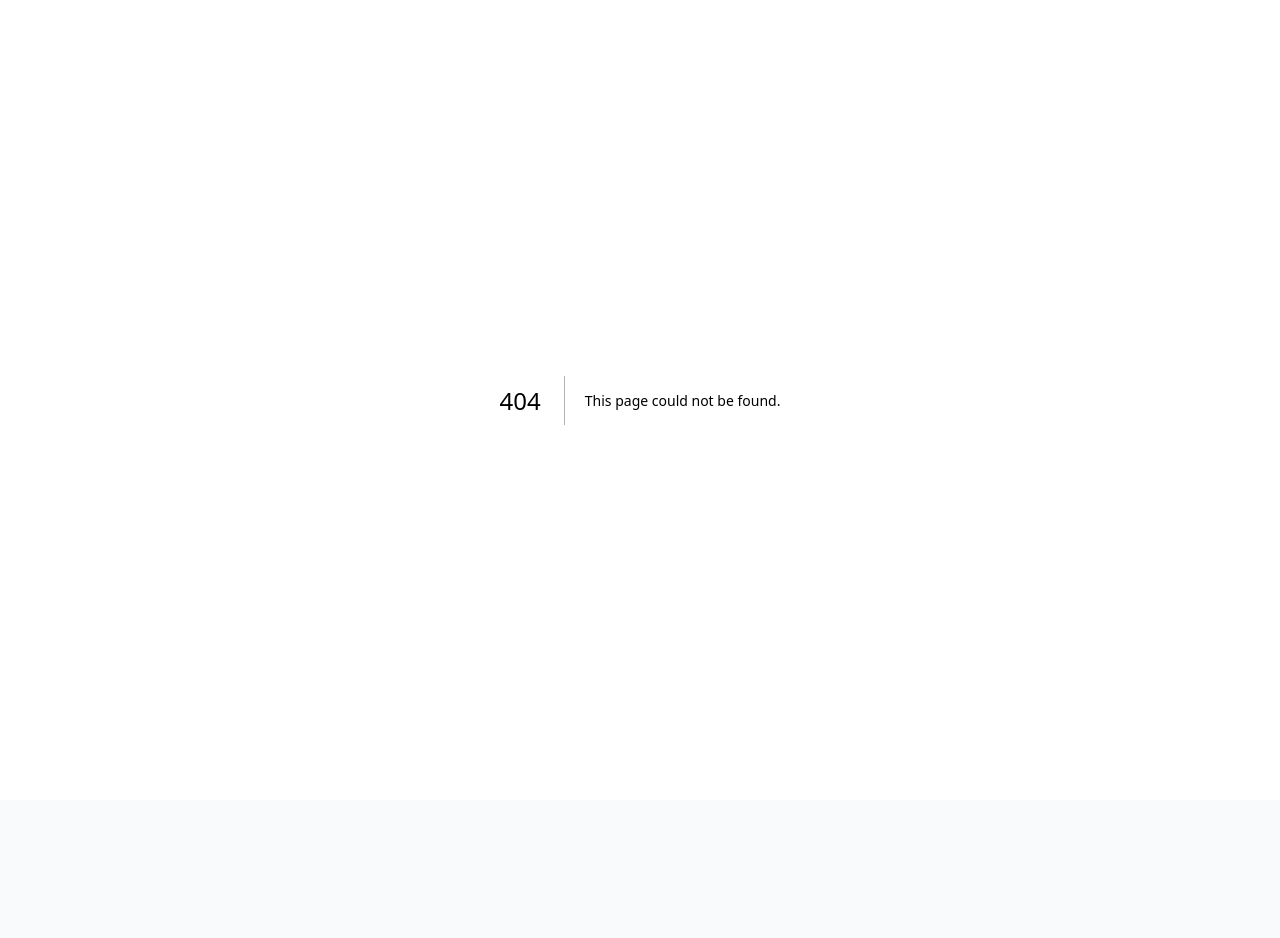
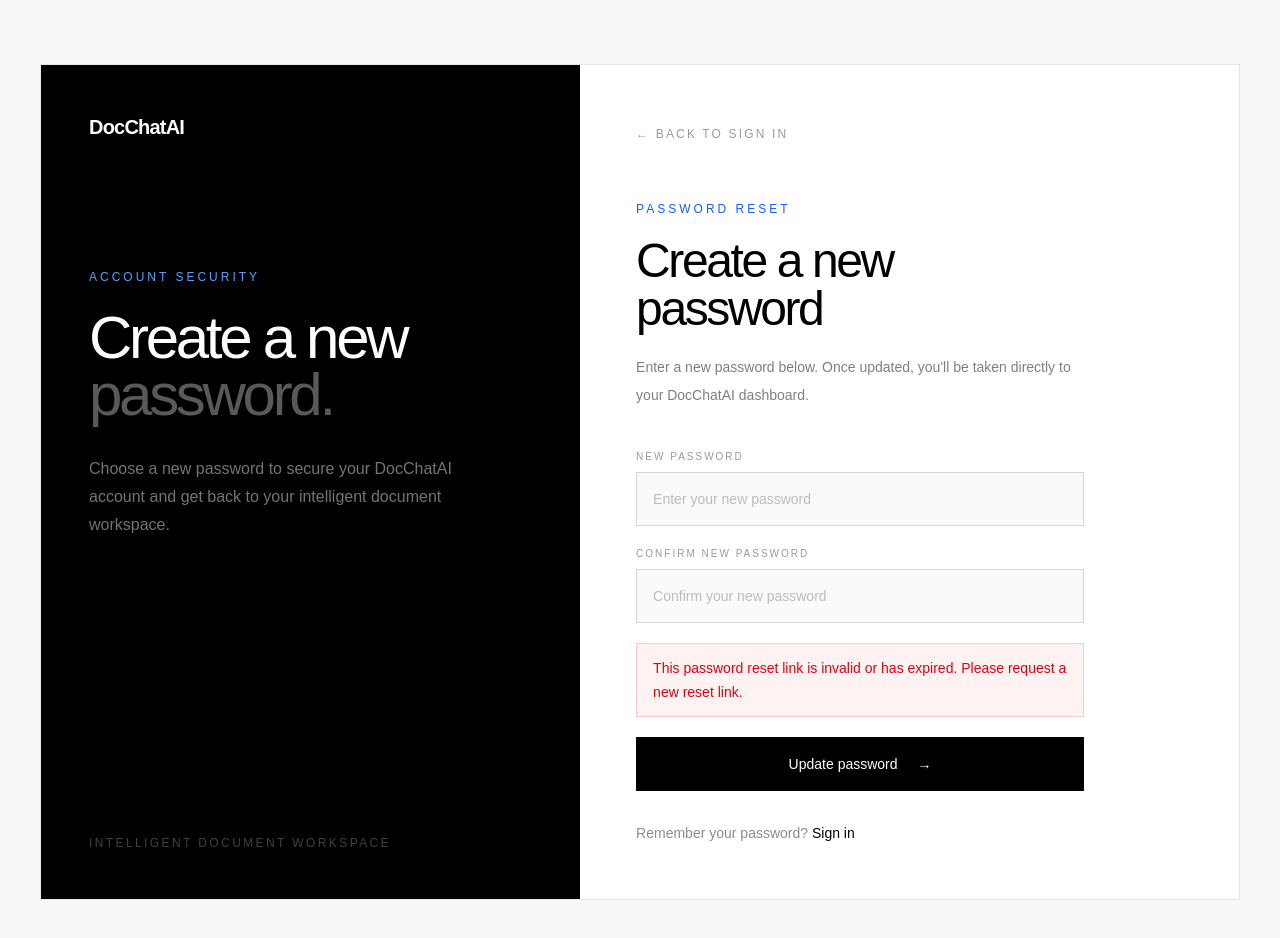
Before and after one commit to mteshome-gtech/DocChat-AI-Tech, a Next.js app in the folder frontend/: page /reset-password in a window 1280 px wide. Before the commit this address had no page. Shown: the top 938 px of the page. Before the commit the page ends 800 px from the top, so only its background shows below. Built offline with nearby package versions, Linux system fonts and the light colour scheme; no server answers.

Commit message:
Added Change(s) to Reset Password

```diff
--- a/frontend/app/auth/callback/route.ts
+++ b/frontend/app/auth/callback/route.ts
@@ -10,7 +10,6 @@
   const code = requestUrl.searchParams.get("code");
   const type = requestUrl.searchParams.get("type");
   const plan = requestUrl.searchParams.get("plan");
-
   const origin = requestUrl.origin;
 
   if (!code) {
@@ -21,8 +20,7 @@
 
   const supabase = await createClient();
 
-  const { error } =
-    await supabase.auth.exchangeCodeForSession(code);
+  const { error } = await supabase.auth.exchangeCodeForSession(code);
 
   if (error) {
     console.error("Auth callback error:", error);
@@ -35,7 +33,7 @@
   // Password recovery
   if (type === "recovery") {
     return NextResponse.redirect(
-      `${origin}/auth/reset-password`
+      `${origin}/reset-password`
     );
   }
 
@@ -50,7 +48,7 @@
     );
   }
 
-  /*
+  /**
    * Determine the selected plan.
    *
    * Query parameter takes priority.
@@ -63,7 +61,7 @@
         ? "pro"
         : "free";
 
-  /*
+  /**
    * PRO SIGNUP
    *
    * Verified Pro users go directly to Stripe Checkout.
@@ -84,16 +82,13 @@
         `${API_URL}/api/billing/create-checkout-session`,
         {
           method: "POST",
-
           headers: {
             "Content-Type": "application/json",
           },
-
           body: JSON.stringify({
             user_id: user.id,
             email: user.email,
           }),
-
           cache: "no-store",
         }
       );
@@ -128,7 +123,7 @@
         );
       }
 
-      /*
+      /**
        * Send the verified user directly to Stripe.
        */
       return NextResponse.redirect(
@@ -146,7 +141,7 @@
     }
   }
 
-  /*
+  /**
    * FREE SIGNUP
    *
    * Verified Free users go directly to Dashboard.
--- /dev/null
+++ b/frontend/app/reset-password/page.tsx
@@ -0,0 +1,217 @@
+"use client";
+
+import { FormEvent, useEffect, useState } from "react";
+
+import Link from "next/link";
+
+import { createClient } from "@/lib/supabase/client";
+
+export default function ResetPasswordPage() {
+  const supabase = createClient();
+
+  const [password, setPassword] = useState("");
+  const [confirmPassword, setConfirmPassword] = useState("");
+  const [loading, setLoading] = useState(false);
+  const [checkingSession, setCheckingSession] = useState(true);
+  const [message, setMessage] = useState("");
+  const [error, setError] = useState("");
+
+  useEffect(() => {
+    async function checkSession() {
+      const {
+        data: { session },
+      } = await supabase.auth.getSession();
+
+      if (!session) {
+        setError(
+          "This password reset link is invalid or has expired. Please request a new reset link."
+        );
+      }
+
+      setCheckingSession(false);
+    }
+
+    checkSession();
+  }, [supabase]);
+
+  async function handleResetPassword(e: FormEvent<HTMLFormElement>) {
+    e.preventDefault();
+
+    setLoading(true);
+    setMessage("");
+    setError("");
+
+    if (password.length < 6) {
+      setError("Your new password must be at least 6 characters long.");
+      setLoading(false);
+      return;
+    }
+
+    if (password !== confirmPassword) {
+      setError("Your passwords do not match.");
+      setLoading(false);
+      return;
+    }
+
+    const { error } = await supabase.auth.updateUser({
+      password,
+    });
+
+    if (error) {
+      setError(error.message);
+      setLoading(false);
+      return;
+    }
+
+    setMessage(
+      "Your password has been updated. Redirecting to your dashboard..."
+    );
+
+    setTimeout(() => {
+      window.location.href = "/dashboard";
+    }, 1200);
+  }
+
+  return (
+    <main className="min-h-screen bg-[#f8f8f6] text-black">
+      <div className="mx-auto flex min-h-screen max-w-[1400px] items-center px-6 py-16 md:px-10">
+        <div className="grid w-full grid-cols-1 border border-black/10 bg-white lg:grid-cols-[0.9fr_1.1fr]">
+          <div className="hidden border-r border-black/10 bg-black p-12 text-white lg:flex lg:min-h-[650px] lg:flex-col lg:justify-between">
+            <div>
+              <Link
+                href="/"
+                className="text-xl font-semibold tracking-[-0.04em]"
+              >
+                DocChatAI
+              </Link>
+
+              <div className="mt-32 max-w-md">
+                <div className="mb-6 text-xs uppercase tracking-[0.25em] text-blue-400">
+                  Account security
+                </div>
+
+                <h1 className="text-6xl font-medium leading-[0.95] tracking-[-0.055em]">
+                  Create a new
+                  <br />
+                  <span className="text-white/35">password.</span>
+                </h1>
+
+                <p className="mt-8 max-w-sm text-base leading-7 text-white/45">
+                  Choose a new password to secure your DocChatAI account and
+                  get back to your intelligent document workspace.
+                </p>
+              </div>
+            </div>
+
+            <div className="text-xs uppercase tracking-[0.2em] text-white/25">
+              Intelligent document workspace
+            </div>
+          </div>
+
+          <div className="flex min-h-[650px] items-center p-7 sm:p-10 md:p-14">
+            <div className="w-full max-w-md">
+              <Link
+                href="/auth/signin"
+                className="text-xs uppercase tracking-[0.18em] text-black/40 transition hover:text-black"
+              >
+                ← Back to sign in
+              </Link>
+
+              <div className="mt-14">
+                <div className="mb-5 text-xs uppercase tracking-[0.25em] text-blue-600">
+                  Password reset
+                </div>
+
+                <h2 className="text-4xl font-medium tracking-[-0.05em] md:text-5xl">
+                  Create a new password
+                </h2>
+
+                <p className="mt-5 text-sm leading-7 text-black/50">
+                  Enter a new password below. Once updated, you'll be taken
+                  directly to your DocChatAI dashboard.
+                </p>
+              </div>
+
+              {checkingSession ? (
+                <div className="mt-10 border border-black/10 bg-[#fafafa] px-4 py-4 text-sm leading-6 text-black/50">
+                  Verifying your password reset link...
+                </div>
+              ) : (
+                <form
+                  onSubmit={handleResetPassword}
+                  className="mt-10 space-y-5"
+                >
+                  <div>
+                    <label className="mb-2 block text-[10px] uppercase tracking-[0.2em] text-black/40">
+                      New password
+                    </label>
+
+                    <input
+                      type="password"
+                      required
+                      minLength={6}
+                      value={password}
+                      onChange={(e) => setPassword(e.target.value)}
+                      placeholder="Enter your new password"
+                      className="w-full border border-black/15 bg-[#fafafa] px-4 py-4 text-sm outline-none transition placeholder:text-black/25 focus:border-black"
+                    />
+                  </div>
+
+                  <div>
+                    <label className="mb-2 block text-[10px] uppercase tracking-[0.2em] text-black/40">
+                      Confirm new password
+                    </label>
+
+                    <input
+                      type="password"
+                      required
+                      minLength={6}
+                      value={confirmPassword}
+                      onChange={(e) => setConfirmPassword(e.target.value)}
+                      placeholder="Confirm your new password"
+                      className="w-full border border-black/15 bg-[#fafafa] px-4 py-4 text-sm outline-none transition placeholder:text-black/25 focus:border-black"
+                    />
+                  </div>
+
+                  {error && (
+                    <div className="border border-red-500/20 bg-red-50 px-4 py-3 text-sm leading-6 text-red-600">
+                      {error}
+                    </div>
+                  )}
+
+                  {message && (
+                    <div className="border border-emerald-500/20 bg-emerald-50 px-4 py-3 text-sm leading-6 text-emerald-700">
+                      {message}
+                    </div>
+                  )}
+
+                  <button
+                    type="submit"
+                    disabled={loading || !!message}
+                    className="w-full border border-black bg-black px-6 py-4 text-sm font-medium text-white transition hover:bg-black/85 disabled:cursor-not-allowed disabled:opacity-50"
+                  >
+                    {loading ? "Updating password..." : "Update password"}
+
+                    {!loading && !message && (
+                      <span className="ml-5">→</span>
+                    )}
+                  </button>
+                </form>
+              )}
+
+              <p className="mt-8 text-sm text-black/45">
+                Remember your password?{" "}
+                <Link
+                  href="/auth/signin"
+                  className="font-medium text-black transition hover:text-blue-600"
+                >
+                  Sign in
+                </Link>
+              </p>
+            </div>
+          </div>
+        </div>
+      </div>
+    </main>
+  );
+}
```
